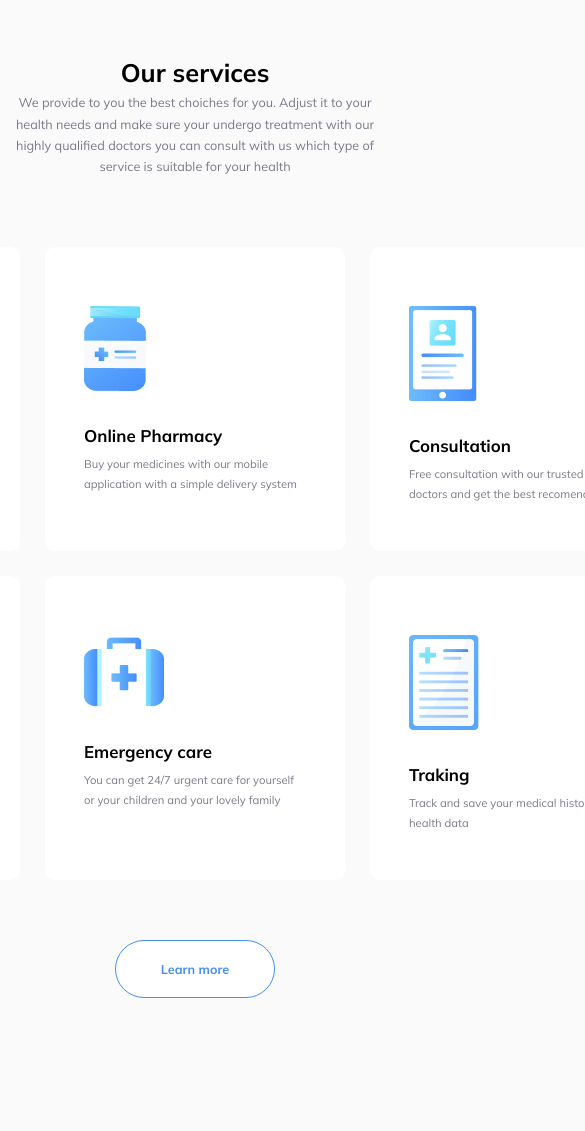
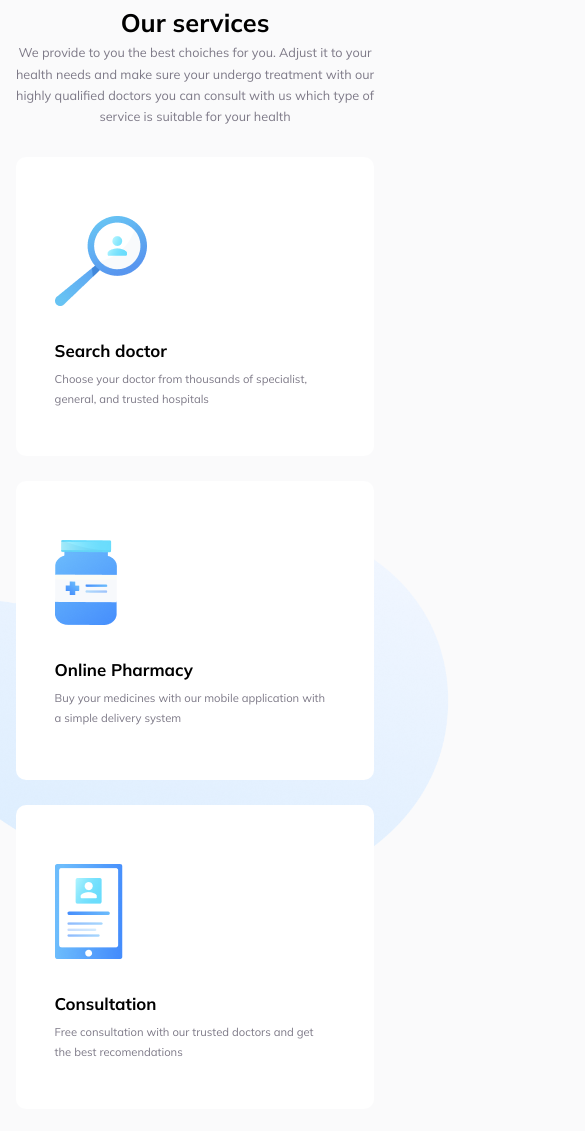
Before and after one commit to Vsspaulasouza/Trafalgar, a website built with webpack: page index.html in a window 390 px wide. Shown: the part 741-1872 px from the top of the page, 585 px wide, since content can reach past the window. Built offline with nearby package versions, Linux system fonts and the light colour scheme.

Commit message:
Responsividade da sessão our-services quase completa

```diff
--- a/css/our-services.css
+++ b/css/our-services.css
@@ -1,9 +1,12 @@
 .our-services{
+  max-width: 100%;
   margin-top: 100px;
   display: flex;
   flex-direction: column;
   justify-content: center;
   align-items: center;
+  position: relative;
+  padding: 0 4vw;
 }
 
 .our-services .header{
@@ -30,15 +33,18 @@
 }
 
 .our-services .content{
+  max-width: 1120px;
   margin-top: 70px;
   display: grid;
-  grid-template-columns: repeat(3, minmax(300px,375px));
+  grid-template-columns: repeat(auto-fit, minmax(300px, auto));
   grid-template-rows: repeat(2,1fr);
   grid-gap: 25px;
+  position: relative;
+  z-index: 70;
 }
 
 .our-services .content .card{
-  max-width: 350px;
+  max-width: 100%;
   background-color: #fff;
   padding: 59px 45px 46px 39px;
   border-radius: 10px;
@@ -72,4 +78,84 @@
 
 .our-services .fundo{
   max-width: 853px;
+  position: absolute;
+  top: 0;
+  left: 0;
+  z-index: 60;
 }
+
+.our-services .pontos{
+  max-width: 131px;
+  position: absolute;
+  top: 500px;
+  right: 40px;
+  z-index: 60;
+}
+
+@media(max-width: 1000px){
+  .our-services .content{
+    margin-top: 60px;
+    grid-template-columns: repeat(2, minmax(300px, auto));
+  }
+  .our-services .btn{
+    margin-top: 40px;
+  }
+  .our-services .fundo{
+    width: 800px;
+  }
+  .our-services .pontos{
+    width: 100px;
+    top: 800px;
+  }
+}
+@media(max-width: 820px){
+  .our-services{
+    margin-top: 70px;
+  }
+  .our-services .content{
+    margin-top: 50px;
+  }
+  .our-services .btn{
+    margin-top: 25px;
+  }
+  .our-services .fundo{
+    width: 700px;
+  }
+  .our-services .pontos{
+    width: 80px;
+  }
+}
+@media(max-width: 715px){
+  .our-services{
+    margin-top: 50px;
+  }
+  .our-services .title{
+    text-align: initial;
+  }
+  .our-services .text{
+    max-width: 500px;
+  }
+  .our-services .content{
+    margin-top: 30px;
+    grid-template-columns: repeat(2, minmax(250px, auto));
+  }
+  .our-services .fundo{
+    width: 600px;
+  }
+  .our-services .pontos{
+    width: 60px;
+    top: 850px;
+  }
+}
+@media(max-width: 610px){
+  .our-services .content{
+    grid-template-columns: minmax(250px, 370px);
+  }
+  .our-services .fundo{
+    width: 500px;
+    top: 400px;
+  }
+  .our-services .pontos{
+    display: none;
+  }
+}
```
